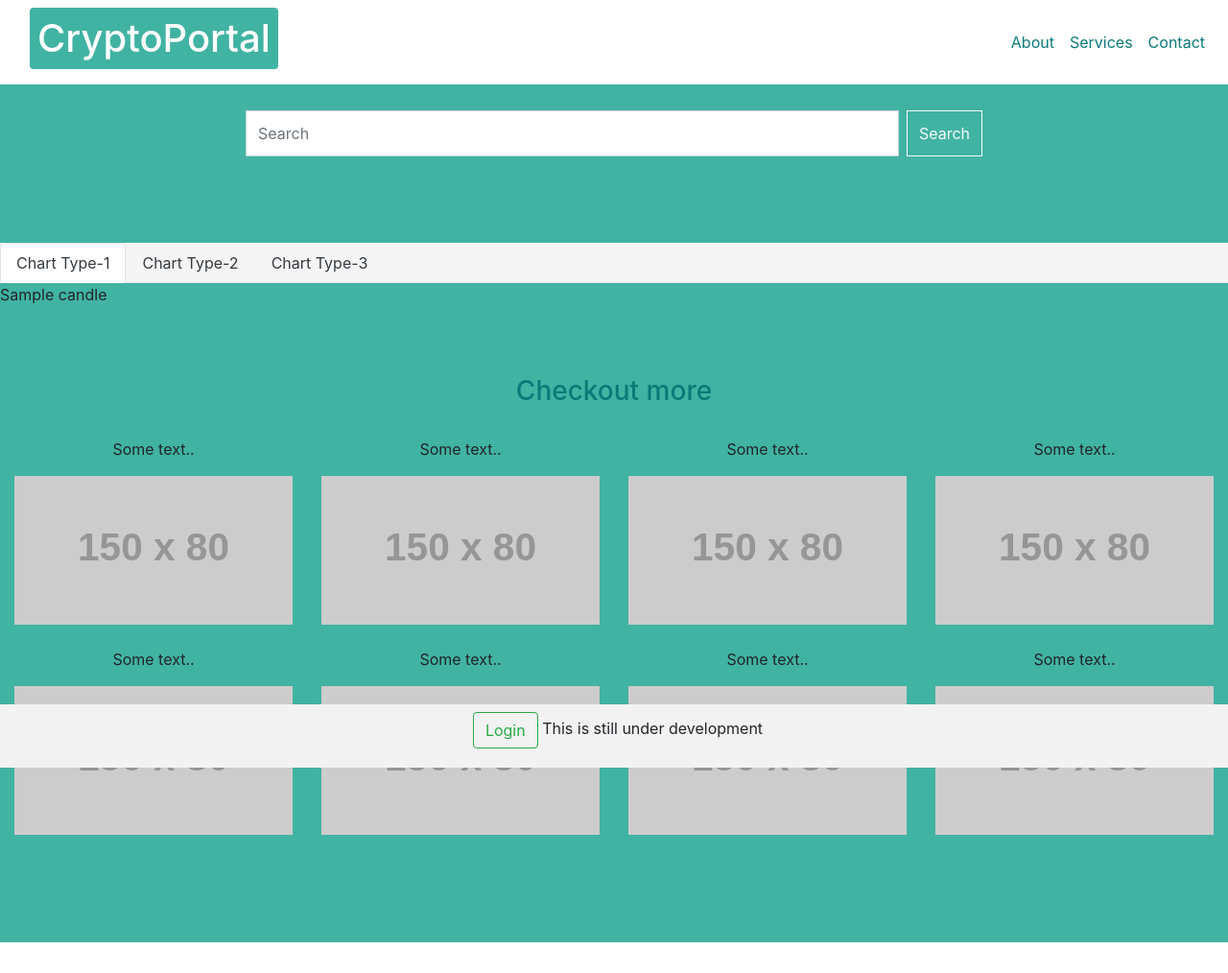
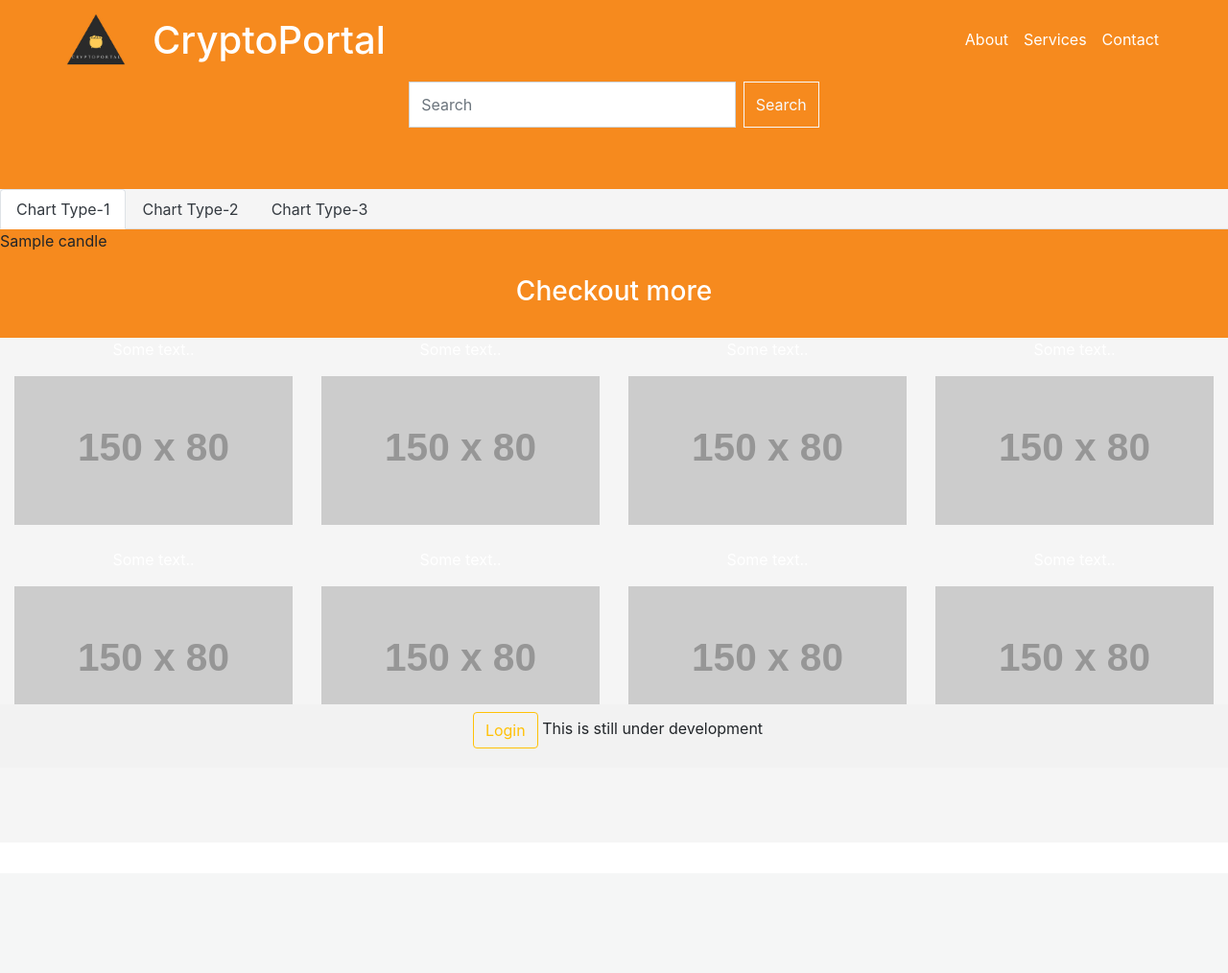
Before and after one commit to NastyVader/CryptoPortal, a Django app: template website/cryptoportal/charts/templates/intro.html in a window 1280 px wide. Shown: the whole page at 96% size. After the commit the page ends 780 px from the top, so only its background shows below. Run offline with Django 4.2, Linux system fonts and the light colour scheme; the template is opened without the code that fills it: most values are stand-ins (such as "Sample title", 1, 10 or a date in 2020); some libraries are stand-ins or nearby versions.

Commit message:
UI changes

```diff
--- a/website/cryptoportal/charts/templates/base.html
+++ b/website/cryptoportal/charts/templates/base.html
@@ -22,23 +22,23 @@
     </style>
 
 </head>
-<body>
-    <nav class="navbar navbar-expand-lg navbar-dark fixed-top" id="mainNav"  style='background-color:#FFF'>
+<body style="padding-top:72px;">
+    <nav class="navbar navbar-expand-lg navbar-dark fixed-top  pt-0 pb-0" id="mainNav"  style='background-color:#F68A1E;padding-left:5%;padding-right:5%;'>
+        <img src={% static "Logo/logo2.jpg" %} alt="HERE" height="72px">
         <div class="container-fluid " style='margin-left: 0px;margin-right: 0px;'>
-            <a class="h1 text-white rounded p-2" href="#page-top" style="background-color: #41b3a3;"> CryptoPortal </a>
-            <button class="navbar-toggler" type="button" data-bs-toggle="collapse" data-bs-target="#navbarResponsive" aria-controls="navbarResponsive" aria-expanded="false" aria-label="Toggle navigation"><span class="navbar-toggler-icon"></span></button>
+            <a class="h1 p-2" href="#page-top" style="color:#FFF;border-top: 10px solid #F68A1E;"> CryptoPortal </a>
         </div>
-        <div class="justify-content-end" id="navbarResponsive">
+        <div class="justify-content-end" id="navbarResponsive" style="padding-bottom:0px;">
             <form class="">
                 <ul class="navbar-nav ms-auto">
-                    <li class="nav-item "><a class="nav-link" href="#about" style="color:#0A7B79;">About</a></li>
-                    <li class="nav-item "><a class="nav-link" href="#services" style="color:#0A7B79;">Services</a></li>
-                    <li class="nav-item "><a class="nav-link" href="#contact" style="color:#0A7B79;">Contact</a></li>
+                    <li class="nav-item "><a class="nav-link" href="#about" style="color:#FFF;">About</a></li>
+                    <li class="nav-item "><a class="nav-link" href="#services" style="color:#FFF;">Services</a></li>
+                    <li class="nav-item"><a class="nav-link" href="#contact" style="color:#FFF;">Contact</a></li>
                 </ul>
             </form>
         </div>
     </nav>
-    <div class="input-group" style = "padding:20%;padding-top:9%;padding-bottom:2%;background-color:#41b3a3">
+    <div class="input-group" style = "padding:33.3%;padding-top:1%;padding-bottom:0%;background-color:#F68A1E">
         <br><br>
         <input type="search" class="form-control " placeholder="Search" aria-label="Search" aria-describedby="search-addon" />
         <button class="btn btn-outline-light ml-2" type="submit" style="border-radius:0px">Search</button>
@@ -46,7 +46,7 @@
     {% block content %}{% endblock content %}
 
     <footer class="container-fluid text-center fixed-bottom pt-2 pb-1">
-        <p><a href="#"><button class="btn btn-outline-success ml-2" type="submit">Login</button></a> This is still under development</p>
+        <p><a href="#"><button class="btn btn-outline-warning ml-2" type="submit">Login</button></a> This is still under development</p>
     </footer>
 </body>
 </html>
--- a/website/cryptoportal/charts/templates/intro.html
+++ b/website/cryptoportal/charts/templates/intro.html
@@ -2,7 +2,7 @@
 
 {% block content %}
 
-    <div class="jumbotron pr-0 pl-0"  style = "background-color:#41b3a3;border-radius:0px;">
+    <div class="jumbotron pr-0 pl-0 mb-0"  style = "background-color:#F68A1E;border-radius:0px;padding-bottom:0px">
 
       <ul class="nav nav-tabs" id="myTab" role="tablist" style="background-color:#f5f5f5";>
         <li class="nav-item">
@@ -20,11 +20,15 @@
         <div class="tab-pane fade" id="chart2" role="tabpanel" aria-labelledby="chart2-tab">{{ scatter|safe }}</div>
         <div class="tab-pane fade" id="chart3" role="tabpanel" aria-labelledby="chart3-tab">{{ candle_range|safe }}</div>
       </div>
-
-      <div class="container-fluid bg-3 text-center">
-        </br></br></br>
-        <h3 style="color:#0A7B79;">Checkout more</h3><br>
-        <div class="row">
+    </div>
+    <div class="jumbotron p-4 m-0"  style = "background-color:#F68A1E;border-radius:0px;">
+      <div class="container-fluid bg-3 text-center text-white">
+        <h3 style="color:#FFF;">Checkout more</h3>
+      </div>
+     </div>
+    <div class="jumbotron pr-0 pl-0 pt-0"  style = "background-color:#f5f5f5;border-radius:0px;">
+      <div class="container-fluid bg-3 text-center text-white">
+        <div class="row" style="background-color:#f5f5f5";>
           <div class="col-sm-3">
             <p>Some text..</p>
             <img src="https://placehold.it/150x80?text=IMAGE" class="img-responsive" style="width:100%" alt="Image">
@@ -44,7 +48,7 @@
         </div>
       </div><br>
 
-      <div class="container-fluid bg-3 text-center">
+      <div class="container-fluid bg-3 text-center text-white" style="background-color:#f5f5f5";>
         <div class="row">
           <div class="col-sm-3">
             <p>Some text..</p>
```
Also changed, not shown: website/cryptoportal/charts/views.py (+4 -4 lines), website/cryptoportal/charts/static/Logo/logo.jpg (added), website/cryptoportal/charts/static/Logo/logo2.jpg (added), website/cryptoportal/charts/static/coin.jpg (added), website/cryptoportal/charts/static/logo.jpg (added).
